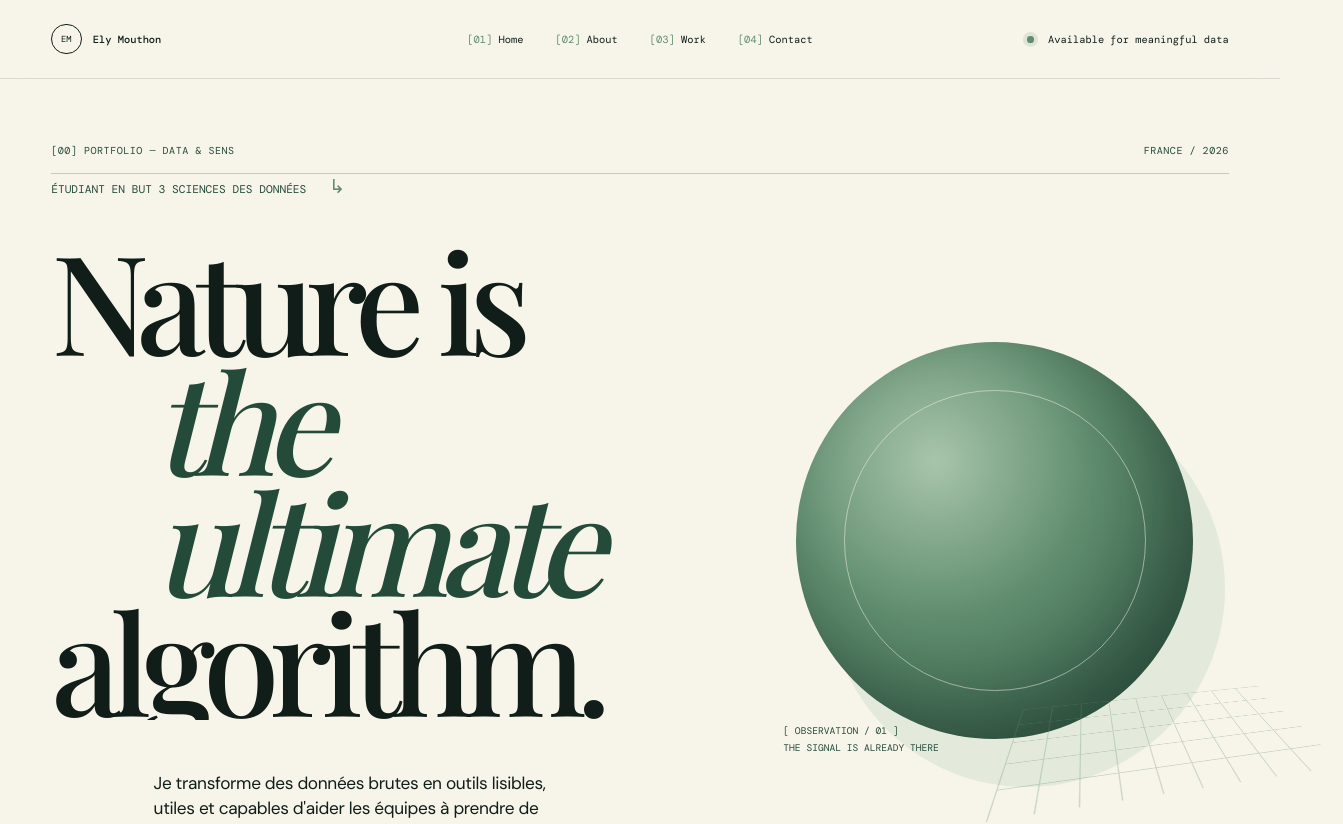
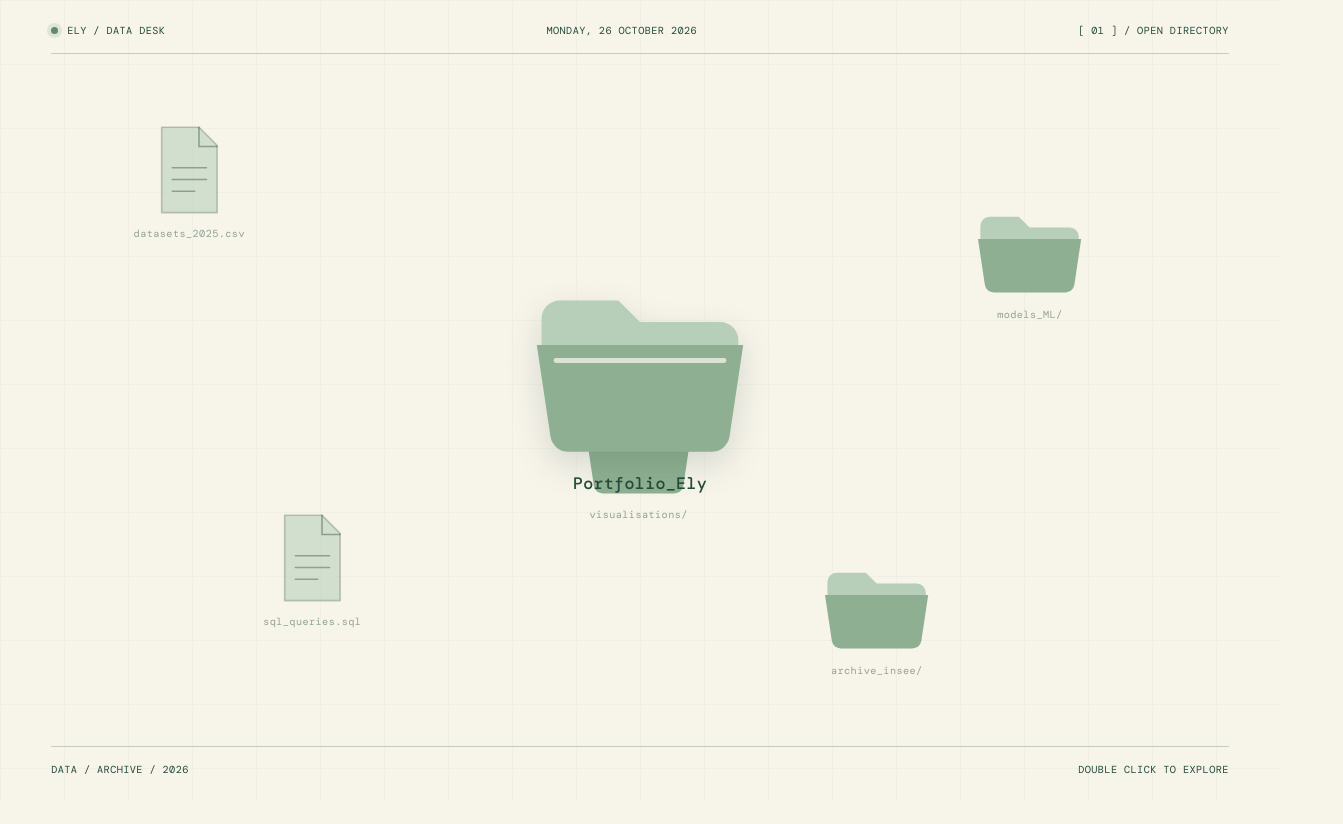
Before and after one commit to elymouthon/elymouthon.github.io, a React (Vite) app: page / in a window 1280 px wide. Shown: the top 824 px of the page, 1343 px wide, since content can reach past the window. After the commit the page ends 800 px from the top, so only its background shows below. Built offline with nearby package versions, Linux system fonts and the light colour scheme; a web font is replaced by a local one.

Commit message:
test dossier

```diff
--- a/src/App.jsx
+++ b/src/App.jsx
@@ -4,6 +4,7 @@ import { ScrollTrigger } from 'gsap/ScrollTrigger';
 import Lenis from 'lenis';
 
 import './styles/global.css';
+import DesktopEntry from './components/ui/DesktopEntry';
 
 gsap.registerPlugin(ScrollTrigger);
 
@@ -87,6 +88,7 @@ function Preloader({ onComplete }) {
 
 function App() {
   const mainRef = useRef(null);
+  const [hasEntered, setHasEntered] = useState(false);
   const [isLoading, setIsLoading] = useState(true);
 
   useEffect(() => {
@@ -152,8 +154,10 @@ function App() {
 
   return (
     <>
-      {isLoading && <Preloader onComplete={() => setIsLoading(false)} />}
-      <div ref={mainRef} className="site-shell">
+      {!hasEntered && <DesktopEntry onEnter={() => setHasEntered(true)} />}
+      {hasEntered && isLoading && <Preloader onComplete={() => setIsLoading(false)} />}
+      {hasEntered && (
+        <div ref={mainRef} className="site-shell site-shell--entered">
         <header className="site-header">
           <a className="brand" href="#home" data-cursor>
             <span className="brand__mark">EM</span>
@@ -241,7 +245,8 @@ function App() {
             <footer><span>© 2026 Ely Mouthon</span><span>Built with curiosity / France</span><a href="#home" data-cursor>Back to top ↑</a></footer>
           </section>
         </main>
-      </div>
+        </div>
+      )}
     </>
   );
 }
--- /dev/null
+++ b/src/components/ui/DesktopEntry.jsx
@@ -0,0 +1,81 @@
+import { useState } from 'react';
+
+const decorativeItems = [
+  { name: 'datasets_2025.csv', type: 'file', position: 'desktop-entry__item--one' },
+  { name: 'models_ML', type: 'folder', position: 'desktop-entry__item--two' },
+  { name: 'sql_queries.sql', type: 'file', position: 'desktop-entry__item--three' },
+  { name: 'archive_insee', type: 'folder', position: 'desktop-entry__item--four' },
+  { name: 'visualisations', type: 'folder', position: 'desktop-entry__item--five' },
+];
+
+function FolderIcon({ active = false }) {
+  return (
+    <svg className="desktop-entry__icon" viewBox="0 0 96 76" aria-hidden="true">
+      <path
+        className="desktop-entry__folder-back"
+        d="M7 16.5A7.5 7.5 0 0 1 14.5 9H39l9 9h33.5a7.5 7.5 0 0 1 7.5 7.5v4H7v-13Z"
+      />
+      <path
+        className="desktop-entry__folder-front"
+        d="M5 27.5h86l-5.7 38.2A7.5 7.5 0 0 1 77.9 72H18.1a7.5 7.5 0 0 1-7.4-6.3L5 27.5Z"
+      />
+      {active && <path className="desktop-entry__folder-shine" d="M13 34h70" />}
+    </svg>
+  );
+}
+
+function FileIcon() {
+  return (
+    <svg className="desktop-entry__icon desktop-entry__icon--file" viewBox="0 0 72 88" aria-hidden="true">
+      <path className="desktop-entry__file-paper" d="M10 4h35l17 17v63H10V4Z" />
+      <path className="desktop-entry__file-fold" d="M45 4v18h17" />
+      <path className="desktop-entry__file-lines" d="M20 42h32M20 53h32M20 64h21" />
+    </svg>
+  );
+}
+
+function DesktopItem({ item }) {
+  return (
+    <div className={`desktop-entry__item ${item.position}`} aria-hidden="true">
+      {item.type === 'folder' ? <FolderIcon /> : <FileIcon />}
+      <span>{item.name}{item.type === 'folder' ? '/' : ''}</span>
+    </div>
+  );
+}
+
+function DesktopEntry({ onEnter }) {
+  const [isExiting, setIsExiting] = useState(false);
+
+  const handleEnter = () => {
+    if (isExiting) return;
+    setIsExiting(true);
+    window.setTimeout(onEnter, 850);
+  };
+
+  return (
+    <main className={`desktop-entry${isExiting ? ' desktop-entry--exiting' : ''}`}>
+      <div className="desktop-entry__topbar">
+        <span className="desktop-entry__brand"><i /> ELY / DATA DESK</span>
+        <span>MONDAY, 26 OCTOBER 2026</span>
+        <span>[ 01 ] / OPEN DIRECTORY</span>
+      </div>
+
+      <div className="desktop-entry__grid" aria-label="Répertoire de projets data">
+        {decorativeItems.map((item) => <DesktopItem item={item} key={item.name} />)}
+
+        <button className="desktop-entry__portfolio" type="button" onClick={handleEnter}>
+          <FolderIcon active />
+          <span>Portfolio_Ely</span>
+          <small>Cliquez pour ouvrir</small>
+        </button>
+      </div>
+
+      <div className="desktop-entry__footer">
+        <span>DATA / ARCHIVE / 2026</span>
+        <span>Double click to explore</span>
+      </div>
+    </main>
+  );
+}
+
+export default DesktopEntry;
--- a/src/styles/global.css
+++ b/src/styles/global.css
@@ -18,6 +18,18 @@ body { margin: 0; overflow-x: hidden; color: var(--ink); background: var(--cream
 a { color: inherit; text-decoration: none; }
 button { font: inherit; }
 ::selection { color: var(--cream); background: var(--pine); }
+
+.desktop-entry { position: fixed; inset: 0; z-index: 1100; display: flex; flex-direction: column; overflow: hidden; padding: 1.5rem clamp(1.25rem, 4vw, 4rem); color: var(--pine); background: var(--cream); font: .64rem var(--mono); letter-spacing: .04em; text-transform: uppercase; }
+.desktop-entry::before { position: absolute; inset: 0; opacity: .35; background-image: linear-gradient(rgba(36, 75, 58, .08) 1px, transparent 1px), linear-gradient(90deg, rgba(36, 75, 58, .08) 1px, transparent 1px); background-size: 4rem 4rem; content: ''; pointer-events: none; }
+.desktop-entry__topbar, .desktop-entry__footer { position: relative; z-index: 1; display: flex; justify-content: space-between; gap: 1rem; border-bottom: 1px solid rgba(36, 75, 58, .24); padding-bottom: 1rem; }
+.desktop-entry__brand { display: flex; align-items: center; gap: .55rem; }.desktop-entry__brand i { display: block; width: .45rem; height: .45rem; border-radius: 50%; background: var(--sage); box-shadow: 0 0 0 .25rem rgba(95, 140, 109, .15); }
+.desktop-entry__grid { position: relative; flex: 1; max-width: 100rem; width: 100%; margin: auto; }
+.desktop-entry__item, .desktop-entry__portfolio { position: absolute; display: flex; flex-direction: column; align-items: center; gap: .65rem; color: rgba(36, 75, 58, .48); text-align: center; text-transform: none; transition: filter .3s ease, opacity .3s ease, transform .3s ease; }.desktop-entry__item:hover { opacity: .8; filter: saturate(1.25); transform: translateY(-.25rem); }.desktop-entry__item span, .desktop-entry__portfolio span { max-width: 10rem; overflow-wrap: anywhere; }
+.desktop-entry__icon { width: clamp(5rem, 9vw, 8rem); height: auto; overflow: visible; }.desktop-entry__icon--file { width: clamp(3.5rem, 6vw, 5rem); }.desktop-entry__folder-back { fill: #b7ceb8; }.desktop-entry__folder-front { fill: #8eaf91; }.desktop-entry__file-paper { fill: rgba(183, 206, 184, .55); stroke: rgba(36, 75, 58, .28); stroke-width: 1.5; }.desktop-entry__file-fold, .desktop-entry__file-lines { fill: none; stroke: rgba(36, 75, 58, .42); stroke-width: 1.5; stroke-linecap: round; }.desktop-entry__folder-shine { fill: none; stroke: rgba(247, 244, 234, .75); stroke-width: 2; stroke-linecap: round; }
+.desktop-entry__item--one { top: 10%; left: 7%; }.desktop-entry__item--two { top: 22%; right: 12%; }.desktop-entry__item--three { bottom: 17%; left: 18%; }.desktop-entry__item--four { bottom: 10%; right: 25%; }.desktop-entry__item--five { top: 51%; left: 45%; }
+.desktop-entry__portfolio { top: 50%; left: 50%; z-index: 2; border: 0; padding: 1rem 1.5rem; color: var(--pine); background: transparent; cursor: pointer; font: inherit; text-transform: none; transform: translate(-50%, -50%); }.desktop-entry__portfolio .desktop-entry__icon { width: clamp(10rem, 18vw, 16rem); filter: drop-shadow(0 .8rem 1rem rgba(36, 75, 58, .16)); transition: transform .45s cubic-bezier(.2, .8, .2, 1), filter .45s ease; }.desktop-entry__portfolio > span { font: 500 clamp(.85rem, 1.3vw, 1.1rem) var(--mono); letter-spacing: .02em; }.desktop-entry__portfolio small { opacity: 0; margin-top: .25rem; color: var(--sage); font: .62rem var(--mono); letter-spacing: .02em; transition: opacity .3s ease, transform .3s ease; transform: translateY(.35rem); }.desktop-entry__portfolio:hover .desktop-entry__icon, .desktop-entry__portfolio:focus-visible .desktop-entry__icon { filter: drop-shadow(0 1rem 1.4rem rgba(36, 75, 58, .24)); transform: scale(1.1); }.desktop-entry__portfolio:hover small, .desktop-entry__portfolio:focus-visible small { opacity: 1; transform: translateY(0); }.desktop-entry__portfolio:focus-visible { outline: 1px solid var(--pine); outline-offset: .5rem; }
+.desktop-entry__footer { border-top: 1px solid rgba(36, 75, 58, .24); border-bottom: 0; padding-top: 1rem; padding-bottom: 0; }.desktop-entry--exiting { animation: desktop-exit .85s cubic-bezier(.76, 0, .24, 1) forwards; pointer-events: none; }.site-shell--entered { animation: site-enter 1s ease both; }
+@keyframes desktop-exit { to { opacity: 0; transform: scale(1.18); filter: blur(1rem); } } @keyframes site-enter { from { opacity: 0; } to { opacity: 1; } }
 
 .preloader { position: fixed; inset: 0; z-index: 1000; display: flex; flex-direction: column; justify-content: space-between; padding: 2rem clamp(1.25rem, 4vw, 4rem); background: var(--pine); color: var(--cream); clip-path: inset(0); }
 .preloader__top, .preloader__message, .preloader__line { display: flex; justify-content: space-between; font: 500 .68rem var(--mono); letter-spacing: .08em; text-transform: uppercase; }
@@ -43,5 +55,5 @@ button { font: inherit; }
 .project-card .project-image { position: relative; }.project-card .project-image::after { position: absolute; inset: 0; background: linear-gradient(125deg, transparent 25%, rgba(247, 244, 234, .38) 50%, transparent 75%); content: ''; transform: translateX(-120%); transition: transform .9s cubic-bezier(.22, 1, .36, 1); pointer-events: none; }.project-card:hover .project-image::after { transform: translateX(120%); }.project-card:hover .project-image img { filter: saturate(.65) contrast(1.12); mix-blend-mode: multiply; transform: scale(1.05) rotate(.8deg); transition: transform 1s cubic-bezier(.22, 1, .36, 1), filter .6s; }.project-card__info { transition: color .35s; }.project-card:hover .project-card__info { color: var(--sage); }.project-card:hover .project-card__info i { transform: rotate(45deg); }.project-card__info i { transition: transform .35s; }
 .hero__orb { transition: filter .6s, box-shadow .6s; }.hero__orb:hover { filter: saturate(1.25) contrast(1.08); box-shadow: inset -2rem -2rem 4rem rgba(16, 29, 24, .2), 2rem 3rem 0 rgba(95, 140, 109, .35); }
 .skill { position: relative; transition: color .35s, padding-left .35s; }.skill::after { position: absolute; right: 0; bottom: -1px; left: 0; height: 1px; background: var(--sage); content: ''; transform: scaleX(0); transform-origin: left; transition: transform .5s cubic-bezier(.77, 0, .18, 1); }.skill:hover { padding-left: 1rem; color: var(--sage); }.skill:hover::after { transform: scaleX(1); }.skill:hover span { font-size: 0; }.skill:hover span::after { color: var(--sage); content: '↳'; font-size: .9rem; }
-@media (max-width: 800px) { .site-header { grid-template-columns: 1fr auto; }.header-status { display: none; }.site-nav { grid-column: 1 / -1; grid-row: 2; justify-content: space-between; width: 100%; padding-top: 1.25rem; }.hero { padding-top: 10rem; }.hero__layout, .about__grid, .work__intro { grid-template-columns: 1fr; }.hero__layout { min-height: auto; }.hero__visual { min-height: 24rem; }.hero__orb { width: min(65vw, 22rem); }.hero__grid { right: 0; }.about__statement { margin: 7rem 0 5rem; }.work__intro { gap: 2rem; margin: 6rem 0 4rem; }.project-grid { grid-template-columns: 1fr; gap: 5rem; }.project-card--tall { margin-top: 0; }.project-card--landscape { grid-column: auto; width: 100%; }.contact__body { padding: 8rem 0 10rem; }.contact footer { gap: 1rem; flex-wrap: wrap; } }
+@media (max-width: 800px) { .site-header { grid-template-columns: 1fr auto; }.header-status { display: none; }.site-nav { grid-column: 1 / -1; grid-row: 2; justify-content: space-between; width: 100%; padding-top: 1.25rem; }.hero { padding-top: 10rem; }.hero__layout, .about__grid, .work__intro { grid-template-columns: 1fr; }.hero__layout { min-height: auto; }.hero__visual { min-height: 24rem; }.hero__orb { width: min(65vw, 22rem); }.hero__grid { right: 0; }.about__statement { margin: 7rem 0 5rem; }.work__intro { gap: 2rem; margin: 6rem 0 4rem; }.project-grid { grid-template-columns: 1fr; gap: 5rem; }.project-card--tall { margin-top: 0; }.project-card--landscape { grid-column: auto; width: 100%; }.contact__body { padding: 8rem 0 10rem; }.contact footer { gap: 1rem; flex-wrap: wrap; } .desktop-entry { padding: 1.25rem; }.desktop-entry__topbar span:nth-child(2), .desktop-entry__footer span:nth-child(2) { display: none; }.desktop-entry__item--one { top: 12%; left: 2%; }.desktop-entry__item--two { top: 24%; right: 2%; }.desktop-entry__item--three { bottom: 18%; left: 5%; }.desktop-entry__item--four { bottom: 11%; right: 4%; }.desktop-entry__item--five { top: 66%; left: 42%; } }
 @media (prefers-reduced-motion: reduce) { *, *::before, *::after { animation-duration: .01ms !important; transition-duration: .01ms !important; } }
```
